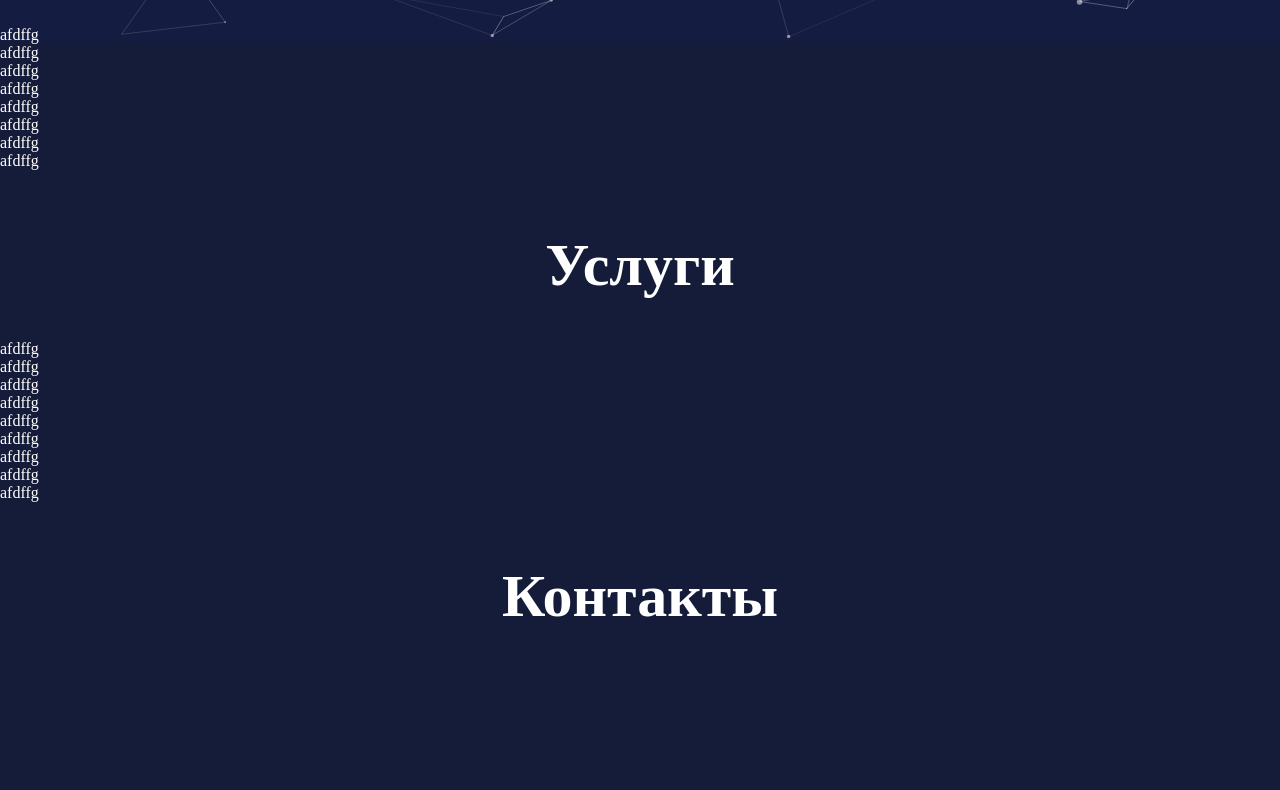
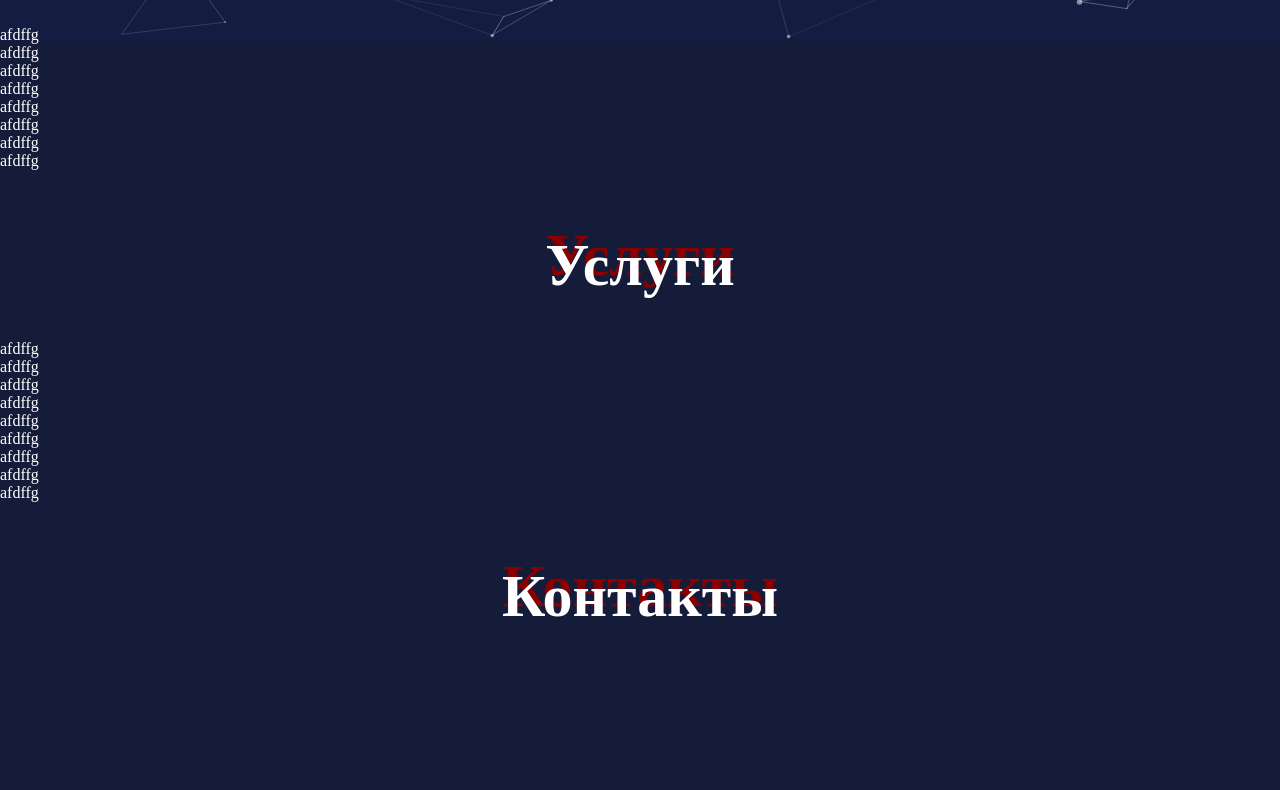
Before and after one commit to EnProSpace/enprospace.github.io, a React app: page / in a window 1280 px wide. Shown: the part 758-1548 px from the top of the page. Built offline with nearby package versions, Linux system fonts and the light colour scheme.

Commit message:
Css update

```diff
--- a/src/styles/main.css
+++ b/src/styles/main.css
@@ -25,6 +25,7 @@ h1 {
   width: 100%;
   text-align: center;
   font-size: 45pt;
+  text-shadow: 0px -10px 0px #880000;
 }
 
 
```
